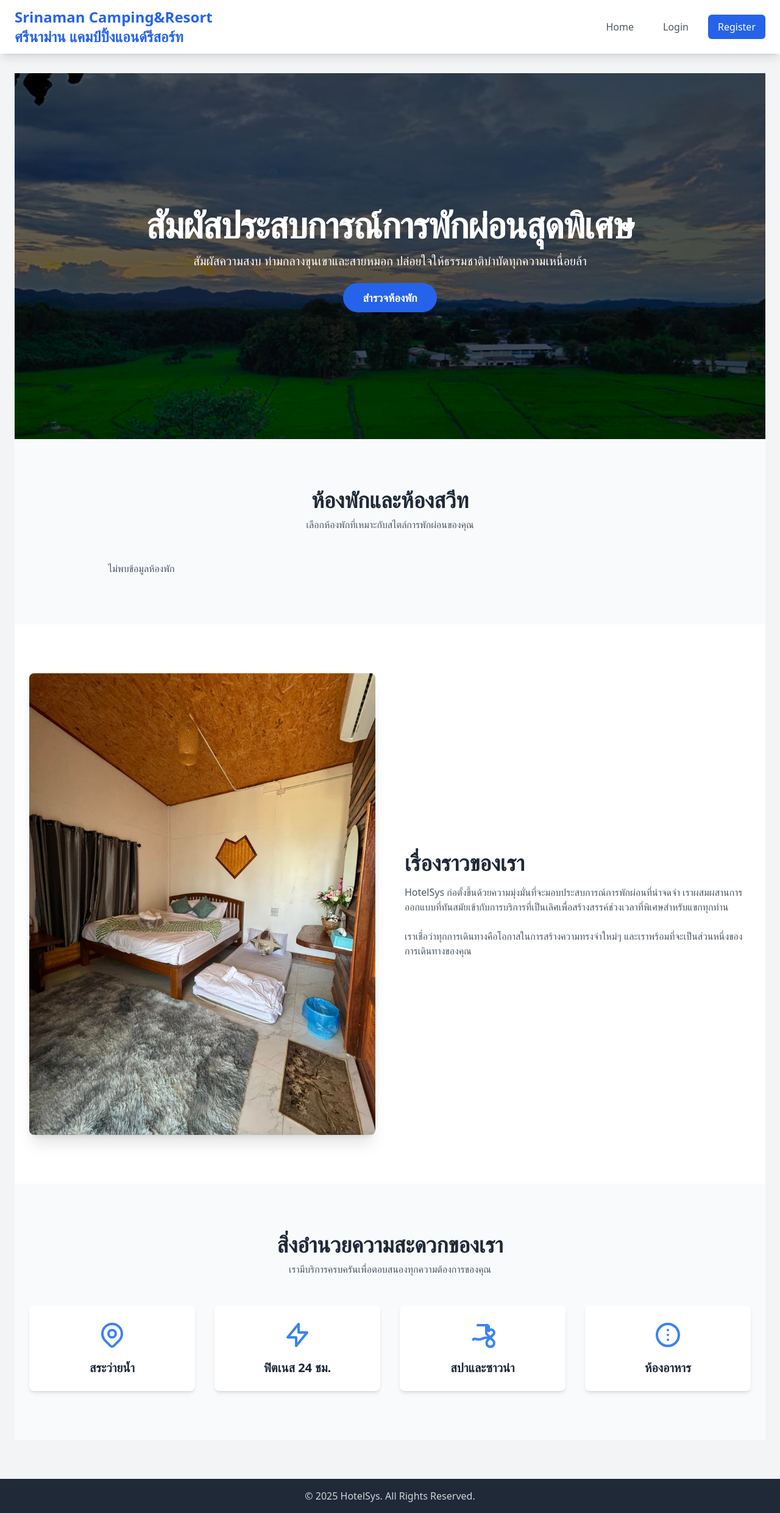
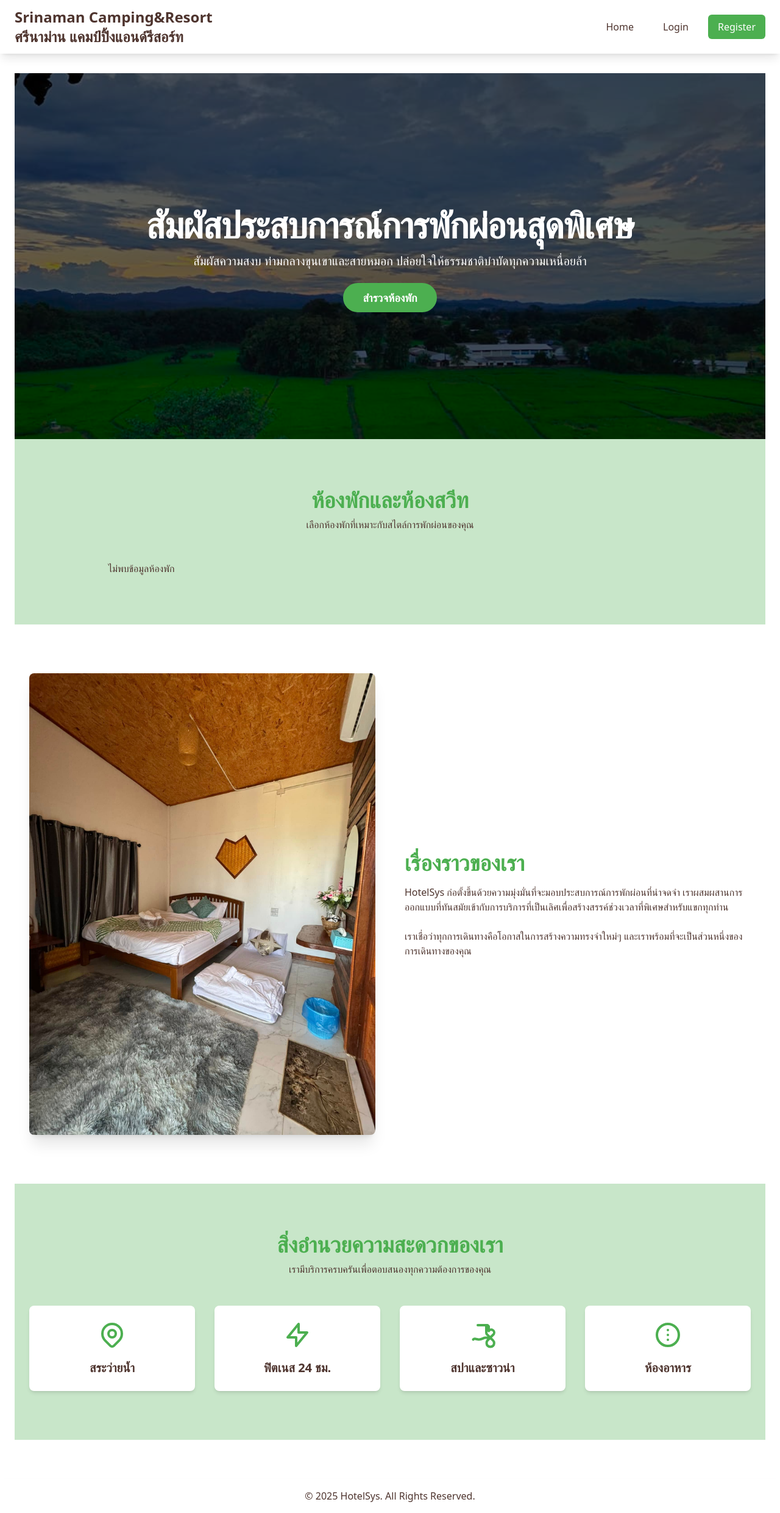
Before and after one commit to manman2005/app1, a PHP site: page / in a window 1280 px wide. Shown: the whole page at 61% size. Run offline with PHP 8.4, Linux system fonts and the light colour scheme; data that the repository does not hold is empty.

Commit message:
เปลี่ยนสีแล้วเว็บ

```diff
--- a/public/css/style.css
+++ b/public/css/style.css
@@ -1035,6 +1035,16 @@ video {
   border-color: transparent;
 }
 
+.bg-accent {
+  --tw-bg-opacity: 1;
+  background-color: rgb(76 175 80 / var(--tw-bg-opacity, 1));
+}
+
+.bg-accent-light {
+  --tw-bg-opacity: 1;
+  background-color: rgb(200 230 201 / var(--tw-bg-opacity, 1));
+}
+
 .bg-black {
   --tw-bg-opacity: 1;
   background-color: rgb(0 0 0 / var(--tw-bg-opacity, 1));
@@ -1093,6 +1103,11 @@ video {
 .bg-green-700 {
   --tw-bg-opacity: 1;
   background-color: rgb(21 128 61 / var(--tw-bg-opacity, 1));
+}
+
+.bg-primary {
+  --tw-bg-opacity: 1;
+  background-color: rgb(255 255 255 / var(--tw-bg-opacity, 1));
 }
 
 .bg-red-100 {
@@ -1334,6 +1349,11 @@ video {
   letter-spacing: 0.05em;
 }
 
+.text-accent {
+  --tw-text-opacity: 1;
+  color: rgb(76 175 80 / var(--tw-text-opacity, 1));
+}
+
 .text-blue-400 {
   --tw-text-opacity: 1;
   color: rgb(96 165 250 / var(--tw-text-opacity, 1));
@@ -1412,6 +1427,11 @@ video {
 .text-red-700 {
   --tw-text-opacity: 1;
   color: rgb(185 28 28 / var(--tw-text-opacity, 1));
+}
+
+.text-text-main {
+  --tw-text-opacity: 1;
+  color: rgb(78 52 46 / var(--tw-text-opacity, 1));
 }
 
 .text-white {
--- a/views/home.php
+++ b/views/home.php
@@ -19,21 +19,21 @@
     <div class="relative z-20 text-center px-4 animate-fade-in-down">
         <h1 class="text-4xl md:text-6xl font-extrabold tracking-tight mb-4">สัมผัสประสบการณ์การพักผ่อนสุดพิเศษ</h1>
         <p class="text-lg md:text-xl mb-8 max-w-2xl mx-auto">สัมผัสความสงบ ท่ามกลางขุนเขาและสายหมอก ปล่อยใจให้ธรรมชาติบำบัดทุกความเหนื่อยล้า</p>
-        <a href="#rooms" class="bg-blue-600 hover:bg-blue-700 text-white font-bold py-3 px-8 rounded-full text-lg transition duration-300 ease-in-out transform hover:scale-105 shadow-lg">สำรวจห้องพัก</a>
+        <a href="#rooms" class="bg-accent hover:brightness-95 text-white font-bold py-3 px-8 rounded-full text-lg transition duration-300 ease-in-out transform hover:scale-105 shadow-lg">สำรวจห้องพัก</a>
     </div>
 </section>
 
 <!-- Rooms Section -->
-<section id="rooms" class="py-20 bg-gray-50 dark:bg-gray-900">
+<section id="rooms" class="py-20 bg-accent-light">
     <div class="container mx-auto px-6">
         <div class="text-center mb-12">
-            <h2 class="text-4xl font-bold text-gray-800 dark:text-white">ห้องพักและห้องสวีท</h2>
-            <p class="text-gray-600 dark:text-gray-400 mt-2">เลือกห้องพักที่เหมาะกับสไตล์การพักผ่อนของคุณ</p>
+            <h2 class="text-4xl font-bold text-accent">ห้องพักและห้องสวีท</h2>
+            <p class="text-text-main mt-2">เลือกห้องพักที่เหมาะกับสไตล์การพักผ่อนของคุณ</p>
         </div>
         <div class="grid grid-cols-1 md:grid-cols-2 lg:grid-cols-3 gap-10">
-            <?php if (!empty($rooms)): ?>
-                <?php foreach ($rooms as $room): ?>
-                    <div class="bg-white dark:bg-gray-800 rounded-xl shadow-lg overflow-hidden transform transition duration-500 hover:scale-105 hover:shadow-2xl animate-fade-in-up">
+            <?php if (!empty($rooms)) { ?>
+                <?php foreach ($rooms as $room) { ?>
+                    <div class="bg-white rounded-xl shadow-lg overflow-hidden transform transition duration-500 hover:scale-105 hover:shadow-2xl animate-fade-in-up card">
                         <?php
                             $display_image = '';
                             if (!empty($room['image_url']) && is_array($room['image_url'])) {
@@ -45,67 +45,67 @@
                         ?>
                         <img src="<?= $display_image; ?>" alt="<?= htmlspecialchars($room['room_number']); ?>" class="w-full h-64 object-cover">
                         <div class="p-6">
-                            <h3 class="text-2xl font-semibold text-gray-800 dark:text-white mb-2"><?= htmlspecialchars($room['room_number']); ?></h3>
-                            <p class="text-gray-600 dark:text-gray-400 mb-4"><?php echo htmlspecialchars($room['description']); ?></p>
-                            <div class="flex items-center text-sm text-gray-500 dark:text-gray-400 mb-4">
-                                <svg class="h-5 w-5 mr-2 text-blue-500" fill="none" stroke="currentColor" viewBox="0 0 24 24"><path stroke-linecap="round" stroke-linejoin="round" stroke-width="2" d="M8 10h.01M12 10h.01M16 10h.01M9 16H5a2 2 0 01-2-2V6a2 2 0 012-2h14a2 2 0 012 2v8a2 2 0 01-2 2h-5l-5 5v-5z"></path></svg>
+                            <h3 class="text-2xl font-semibold text-text-main mb-2"><?= htmlspecialchars($room['room_number']); ?></h3>
+                            <p class="text-text-main mb-4"><?php echo htmlspecialchars($room['description']); ?></p>
+                            <div class="flex items-center text-sm text-text-main mb-4">
+                                <svg class="h-5 w-5 mr-2 text-accent" fill="none" stroke="currentColor" viewBox="0 0 24 24"><path stroke-linecap="round" stroke-linejoin="round" stroke-width="2" d="M8 10h.01M12 10h.01M16 10h.01M9 16H5a2 2 0 01-2-2V6a2 2 0 012-2h14a2 2 0 012 2v8a2 2 0 01-2 2h-5l-5 5v-5z"></path></svg>
                                 <span>
                                     <?= htmlspecialchars($room['room_type']); ?>
                                 </span>
                             </div>
                             <div class="flex justify-between items-center">
-                                <span class="text-2xl font-bold text-blue-600 dark:text-blue-400">฿<?= number_format($room['price_per_night']); ?> <span class="text-sm font-normal text-gray-500 dark:text-gray-400">/ คืน</span></span>
-                                <a href="/app1/public/book?room_id=<?= htmlspecialchars($room['id']); ?>" class="bg-blue-600 text-white px-5 py-2 rounded-lg hover:bg-blue-700 transition duration-300">จองเลย</a>
+                                <span class="text-2xl font-bold text-accent">฿<?= number_format($room['price_per_night']); ?> <span class="text-sm font-normal text-text-main">/ คืน</span></span>
+                                <a href="/app1/public/book?room_id=<?= htmlspecialchars($room['id']); ?>" class="btn bg-accent text-white px-5 py-2 rounded-lg transition duration-300">จองเลย</a>
                             </div>
                         </div>
                     </div>
-                <?php endforeach; ?>
-            <?php else: ?>
-                <p class="text-center text-gray-600 dark:text-gray-400">ไม่พบข้อมูลห้องพัก</p>
-            <?php endif; ?>
+                <?php } ?>
+            <?php } else { ?>
+                <p class="text-center text-dark-brown">ไม่พบข้อมูลห้องพัก</p>
+            <?php } ?>
         </div>
     </div>
 </section>
 
 <!-- About Us Section -->
-<section class="py-20 bg-white dark:bg-gray-800">
+<section class="py-20 bg-primary">
     <div class="container mx-auto px-6">
         <div class="grid grid-cols-1 md:grid-cols-2 gap-12 items-center">
             <div class="animate-fade-in-right">
                 <img src="/app1/public/img/486826403_683375754211544_5369952372350186305_n.jpg" alt="About HotelSys" class="rounded-lg shadow-xl w-full">
             </div>
             <div class="animate-fade-in-left">
-                <h2 class="text-4xl font-bold text-gray-800 dark:text-white mb-4">เรื่องราวของเรา</h2>
-                <p class="text-gray-600 dark:text-gray-400 mb-6">HotelSys ก่อตั้งขึ้นด้วยความมุ่งมั่นที่จะมอบประสบการณ์การพักผ่อนที่น่าจดจำ เราผสมผสานการออกแบบที่ทันสมัยเข้ากับการบริการที่เป็นเลิศเพื่อสร้างสรรค์ช่วงเวลาที่พิเศษสำหรับแขกทุกท่าน</p>
-                <p class="text-gray-600 dark:text-gray-400">เราเชื่อว่าทุกการเดินทางคือโอกาสในการสร้างความทรงจำใหม่ๆ และเราพร้อมที่จะเป็นส่วนหนึ่งของการเดินทางของคุณ</p>
+                <h2 class="text-4xl font-bold text-accent mb-4">เรื่องราวของเรา</h2>
+                <p class="text-text-main mb-6">HotelSys ก่อตั้งขึ้นด้วยความมุ่งมั่นที่จะมอบประสบการณ์การพักผ่อนที่น่าจดจำ เราผสมผสานการออกแบบที่ทันสมัยเข้ากับการบริการที่เป็นเลิศเพื่อสร้างสรรค์ช่วงเวลาที่พิเศษสำหรับแขกทุกท่าน</p>
+                <p class="text-text-main">เราเชื่อว่าทุกการเดินทางคือโอกาสในการสร้างความทรงจำใหม่ๆ และเราพร้อมที่จะเป็นส่วนหนึ่งของการเดินทางของคุณ</p>
             </div>
         </div>
     </div>
 </section>
 
 <!-- Facilities Section -->
-<section class="py-20 bg-gray-50 dark:bg-gray-900">
+<section class="py-20 bg-accent-light">
     <div class="container mx-auto px-6">
         <div class="text-center mb-12">
-            <h2 class="text-4xl font-bold text-gray-800 dark:text-white">สิ่งอำนวยความสะดวกของเรา</h2>
-            <p class="text-gray-600 dark:text-gray-400 mt-2">เรามีบริการครบครันเพื่อตอบสนองทุกความต้องการของคุณ</p>
+            <h2 class="text-4xl font-bold text-accent">สิ่งอำนวยความสะดวกของเรา</h2>
+            <p class="text-text-main mt-2">เรามีบริการครบครันเพื่อตอบสนองทุกความต้องการของคุณ</p>
         </div>
         <div class="grid grid-cols-2 md:grid-cols-4 gap-8 text-center">
-            <div class="p-6 bg-white dark:bg-gray-800 rounded-lg shadow-md transform transition duration-300 hover:scale-110">
-                <svg class="h-12 w-12 mx-auto text-blue-500 mb-4" fill="none" stroke="currentColor" viewBox="0 0 24 24"><path stroke-linecap="round" stroke-linejoin="round" stroke-width="2" d="M17.657 16.657L13.414 20.9a1.998 1.998 0 01-2.827 0l-4.244-4.243a8 8 0 1111.314 0z"></path><path stroke-linecap="round" stroke-linejoin="round" stroke-width="2" d="M15 11a3 3 0 11-6 0 3 3 0 016 0z"></path></svg>
-                <h3 class="text-xl font-semibold text-gray-800 dark:text-white">สระว่ายน้ำ</h3>
+            <div class="p-6 bg-white rounded-lg shadow-md transform transition duration-300 hover:scale-110 card">
+                <svg class="h-12 w-12 mx-auto text-accent mb-4" fill="none" stroke="currentColor" viewBox="0 0 24 24"><path stroke-linecap="round" stroke-linejoin="round" stroke-width="2" d="M17.657 16.657L13.414 20.9a1.998 1.998 0 01-2.827 0l-4.244-4.243a8 8 0 1111.314 0z"></path><path stroke-linecap="round" stroke-linejoin="round" stroke-width="2" d="M15 11a3 3 0 11-6 0 3 3 0 016 0z"></path></svg>
+                <h3 class="text-xl font-semibold text-text-main">สระว่ายน้ำ</h3>
             </div>
-            <div class="p-6 bg-white dark:bg-gray-800 rounded-lg shadow-md transform transition duration-300 hover:scale-110">
-                <svg class="h-12 w-12 mx-auto text-blue-500 mb-4" fill="none" stroke="currentColor" viewBox="0 0 24 24"><path stroke-linecap="round" stroke-linejoin="round" stroke-width="2" d="M13 10V3L4 14h7v7l9-11h-7z"></path></svg>
-                <h3 class="text-xl font-semibold text-gray-800 dark:text-white">ฟิตเนส 24 ชม.</h3>
+            <div class="p-6 bg-white rounded-lg shadow-md transform transition duration-300 hover:scale-110 card">
+                <svg class="h-12 w-12 mx-auto text-accent mb-4" fill="none" stroke="currentColor" viewBox="0 0 24 24"><path stroke-linecap="round" stroke-linejoin="round" stroke-width="2" d="M13 10V3L4 14h7v7l9-11h-7z"></path></svg>
+                <h3 class="text-xl font-semibold text-text-main">ฟิตเนส 24 ชม.</h3>
             </div>
-            <div class="p-6 bg-white dark:bg-gray-800 rounded-lg shadow-md transform transition duration-300 hover:scale-110">
-                <svg class="h-12 w-12 mx-auto text-blue-500 mb-4" fill="none" stroke="currentColor" viewBox="0 0 24 24"><path stroke-linecap="round" stroke-linejoin="round" stroke-width="2" d="M19.428 15.428a2 2 0 00-1.022-.547l-2.387-.477a6 6 0 00-3.86.517l-.318.158a6 6 0 01-3.86.517L6.05 15.21a2 2 0 00-1.806.547M8 4h8l-1 1v5.172a2 2 0 00.586 1.414l5 5c1.29 1.29.904 3.43.028 4.305-1.164 1.164-3.337 1.164-4.501 0-1.164-1.164-1.164-3.337 0-4.501l5-5A2 2 0 0017 8.828V5l-1-1z"></path></svg>
-                <h3 class="text-xl font-semibold text-gray-800 dark:text-white">สปาและซาวน่า</h3>
+            <div class="p-6 bg-white rounded-lg shadow-md transform transition duration-300 hover:scale-110 card">
+                <svg class="h-12 w-12 mx-auto text-accent mb-4" fill="none" stroke="currentColor" viewBox="0 0 24 24"><path stroke-linecap="round" stroke-linejoin="round" stroke-width="2" d="M19.428 15.428a2 2 0 00-1.022-.547l-2.387-.477a6 6 0 00-3.86.517l-.318.158a6 6 0 01-3.86.517L6.05 15.21a2 2 0 00-1.806.547M8 4h8l-1 1v5.172a2 2 0 00.586 1.414l5 5c1.29 1.29.904 3.43.028 4.305-1.164 1.164-3.337 1.164-4.501 0-1.164-1.164-1.164-3.337 0-4.501l5-5A2 2 0 0017 8.828V5l-1-1z"></path></svg>
+                <h3 class="text-xl font-semibold text-text-main">สปาและซาวน่า</h3>
             </div>
-            <div class="p-6 bg-white dark:bg-gray-800 rounded-lg shadow-md transform transition duration-300 hover:scale-110">
-                <svg class="h-12 w-12 mx-auto text-blue-500 mb-4" fill="none" stroke="currentColor" viewBox="0 0 24 24"><path stroke-linecap="round" stroke-linejoin="round" stroke-width="2" d="M12 8v.01M12 12v.01M12 16v.01M21 12a9 9 0 11-18 0 9 9 0 0118 0z"></path></svg>
-                <h3 class="text-xl font-semibold text-gray-800 dark:text-white">ห้องอาหาร</h3>
+            <div class="p-6 bg-white rounded-lg shadow-md transform transition duration-300 hover:scale-110 card">
+                <svg class="h-12 w-12 mx-auto text-accent mb-4" fill="none" stroke="currentColor" viewBox="0 0 24 24"><path stroke-linecap="round" stroke-linejoin="round" stroke-width="2" d="M12 8v.01M12 12v.01M12 16v.01M21 12a9 9 0 11-18 0 9 9 0 0118 0z"></path></svg>
+                <h3 class="text-xl font-semibold text-text-main">ห้องอาหาร</h3>
             </div>
         </div>
     </div>
--- a/views/partials/footer.php
+++ b/views/partials/footer.php
@@ -1,6 +1,6 @@
     </main>
-    <footer class="bg-gray-800 shadow-md mt-8">
-        <div class="container mx-auto px-6 py-4 text-center text-gray-300">
+    <footer class="bg-light-wood shadow-md mt-8">
+        <div class="container mx-auto px-6 py-4 text-center text-dark-brown">
             <p>&copy; <?php echo date('Y'); ?> HotelSys. All Rights Reserved.</p>
         </div>
     </footer>
--- a/views/partials/header.php
+++ b/views/partials/header.php
@@ -7,31 +7,31 @@
     <link href="/app1/public/css/style.css" rel="stylesheet">
     <script src="https://cdn.jsdelivr.net/gh/alpinejs/alpine@v2.x.x/dist/alpine.min.js" defer></script>
 </head>
-<body class="bg-gray-100 dark:bg-gray-900 text-gray-800 dark:text-gray-200">
-    <nav class="bg-white dark:bg-gray-800 shadow-lg sticky top-0 z-50">
+<body class="bg-primary text-text-main">
+    <nav class="bg-white shadow-lg sticky top-0 z-50">
         <div class="container mx-auto px-6 py-3">
             <div class="flex justify-between items-center">
-                <a href="/app1/public/" class="text-2xl font-bold text-blue-600 dark:text-white"> Srinaman Camping&Resort <br> ศรีนาม่าน แคมป์ปิ้งแอนด์รีสอร์ท</a>
+                <a href="/app1/public/" class="text-2xl font-bold text-text-main"> Srinaman Camping&Resort <br> ศรีนาม่าน แคมป์ปิ้งแอนด์รีสอร์ท</a>
 
                 <!-- Desktop Menu -->
                 <div class="hidden md:flex items-center space-x-4">
-                    <a href="/app1/public/" class="px-4 py-2 text-gray-600 dark:text-gray-300 hover:text-blue-600 dark:hover:text-white transition-colors duration-300">Home</a>
+                    <a href="/app1/public/" class="px-4 py-2 text-text-main hover:text-accent transition-colors duration-300">Home</a>
                     <?php if (isset($_SESSION['user_id'])): ?>
                         <div class="relative" x-data="{ open: false }">
-                            <button @click="open = !open" class="flex items-center space-x-2 px-4 py-2 text-gray-600 dark:text-gray-300 hover:text-blue-600 dark:hover:text-white transition-colors duration-300 focus:outline-none">
+                            <button @click="open = !open" class="flex items-center space-x-2 px-4 py-2 text-text-main hover:text-accent transition-colors duration-300 focus:outline-none">
                                 <span><?php echo htmlspecialchars($_SESSION['username']); ?></span>
                                 <svg class="h-4 w-4" fill="none" stroke="currentColor" viewBox="0 0 24 24" xmlns="http://www.w3.org/2000/svg"><path stroke-linecap="round" stroke-linejoin="round" stroke-width="2" d="M19 9l-7 7-7-7"></path></svg>
                             </button>
-                            <div x-show="open" @click.away="open = false" class="absolute right-0 mt-2 w-48 bg-white dark:bg-gray-800 rounded-md shadow-xl z-20" x-transition>
+                            <div x-show="open" @click.away="open = false" class="absolute right-0 mt-2 w-48 bg-white rounded-md shadow-xl z-20" x-transition>
                                 <?php if ($_SESSION['user_role'] === 'admin'): ?>
-                                    <a href="/app1/public/admin/dashboard" class="block px-4 py-2 text-sm text-gray-700 dark:text-gray-200 hover:bg-blue-500 hover:text-white dark:hover:bg-gray-700">Admin Dashboard</a>
+                                    <a href="/app1/public/admin/dashboard" class="block px-4 py-2 text-sm text-gray-700 hover:bg-accent hover:text-white">Admin Dashboard</a>
                                 <?php endif; ?>
-                                <a href="/app1/public/auth/logout" class="block px-4 py-2 text-sm text-gray-700 dark:text-gray-200 hover:bg-blue-500 hover:text-white dark:hover:bg-gray-700">Logout</a>
+                                <a href="/app1/public/auth/logout" class="block px-4 py-2 text-sm text-gray-700 hover:bg-accent hover:text-white">Logout</a>
                             </div>
                         </div>
                     <?php else: ?>
-                        <a href="/app1/public/auth/login" class="px-4 py-2 text-gray-600 dark:text-gray-300 hover:text-blue-600 dark:hover:text-white transition-colors duration-300">Login</a>
-                        <a href="/app1/public/auth/register" class="px-4 py-2 bg-blue-600 text-white rounded-md hover:bg-blue-700 transition-colors duration-300">Register</a>
+                        <a href="/app1/public/auth/login" class="px-4 py-2 text-text-main hover:text-accent transition-colors duration-300">Login</a>
+                        <a href="/app1/public/auth/register" class="px-4 py-2 bg-accent text-white rounded-md hover:bg-opacity-80 transition-colors duration-300">Register</a>
                     <?php endif; ?>
                 </div>
 
```
Also changed, not shown: other parts of public/css/style.css (+55 -45 lines), tailwind.config.js (+4 -6 lines), views/search.php (+14 -14 lines).
